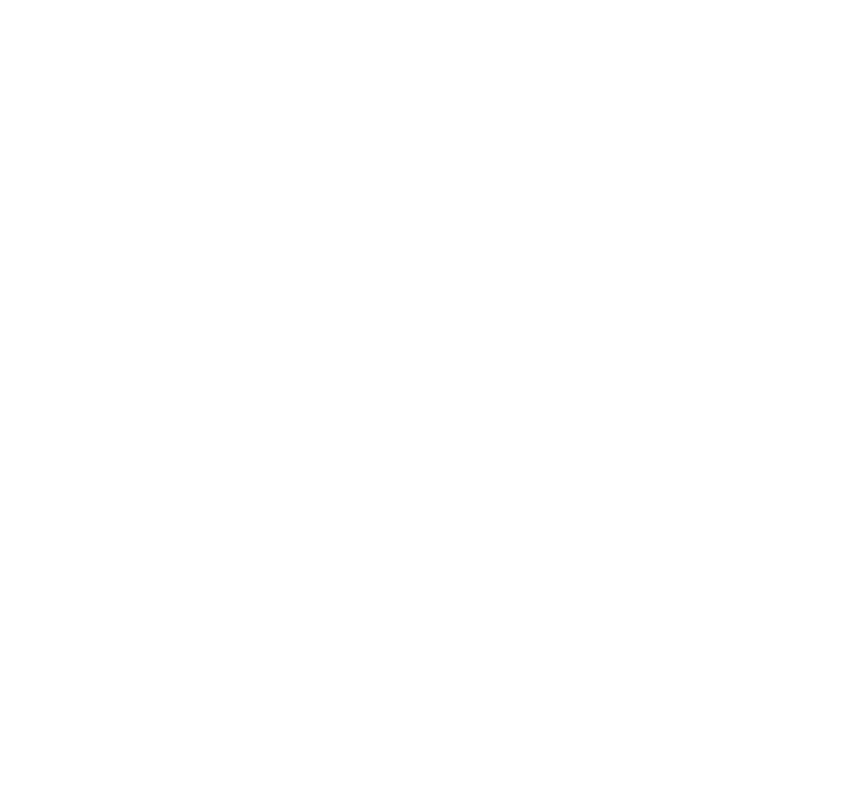
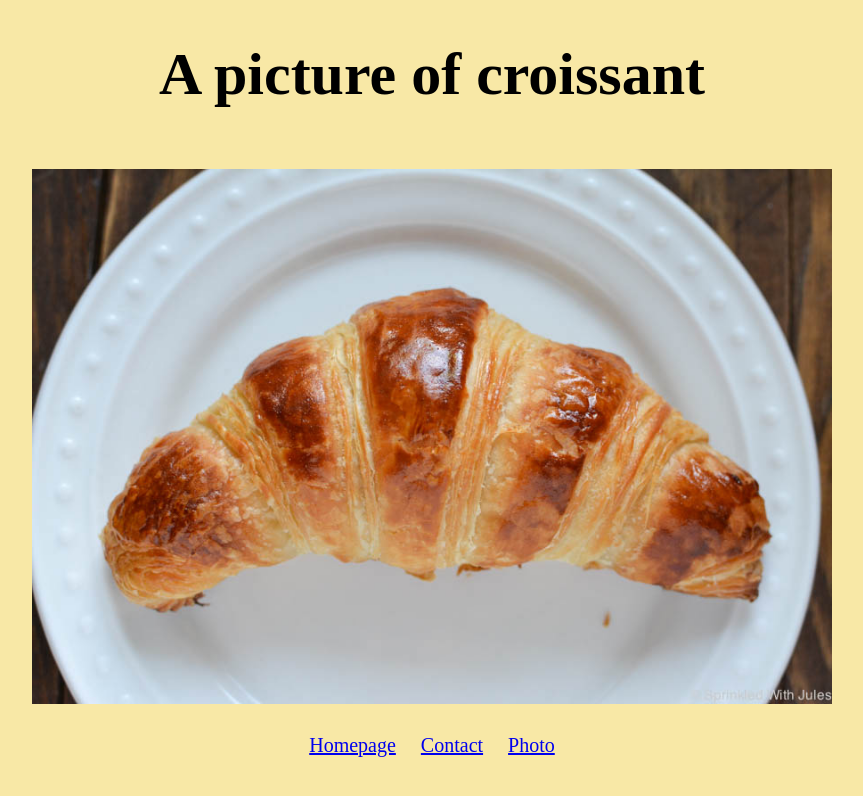
Before and after one commit to TheodoraPrayogo/croissant-multiple-page, a plain HTML site: page photo.html in a window 1280 px wide. Shown: the whole page, without its empty margins (208-1071 px from the left). Drawn offline with Linux system fonts and the light colour scheme.

Commit message:
Added content and links

```diff
--- a/contact.html
+++ b/contact.html
@@ -0,0 +1,22 @@
+<!DOCTYPE html>
+<html lang="en">
+<head>
+    <meta charset="UTF-8">
+    <meta http-equiv="X-UA-Compatible" content="IE=edge">
+    <meta name="viewport" content="width=device-width, initial-scale=1.0">
+      <link rel="stylesheet" href="css/style.css" />
+    <title>Contact</title>
+</head>
+<body>
+    <h1>Contact Us</h1>
+    <p>To contact croissant.com,
+        please email us at
+        <a href="mailto:hello@croissant.com">hello@croissant.com</a>
+     for more info</p>
+     <div class="footer">
+      <a href="/" title="homepage">Homepage</a>
+      <a href="/contact.html" title="contact">Contact</a>
+      <a href="/photo.html" title="photo">Photo</a>
+    </div>
+</body>
+</html>
--- a/css/style.css
+++ b/css/style.css
@@ -22,3 +22,10 @@
 .footer a {
   margin: 0 10px;
 }
+
+img {
+  border-radius: 10px;
+  display: block;
+  margin: 10px auto;
+  padding: 20px;
+}
--- a/photo.html
+++ b/photo.html
@@ -0,0 +1,19 @@
+<!DOCTYPE html>
+<html lang="en">
+  <head>
+    <meta charset="UTF-8" />
+    <meta http-equiv="X-UA-Compatible" content="IE=edge" />
+    <meta name="viewport" content="width=device-width, initial-scale=1.0" />
+    <link rel="stylesheet" href="css/style.css" />
+    <title>Photo</title>
+  </head>
+  <body>
+    <h1>A picture of croissant</h1>
+    <img src="image/croissant.jpg" alt="" width="800px" />
+     <div class="footer">
+      <a href="/" title="homepage">Homepage</a>
+      <a href="/contact.html" title="contact">Contact</a>
+      <a href="/photo.html" title="photo">Photo</a>
+    </div>
+  </body>
+</html>
```
Also changed, not shown: index.html (+3 -3 lines), image/croissant.jpg (added).
